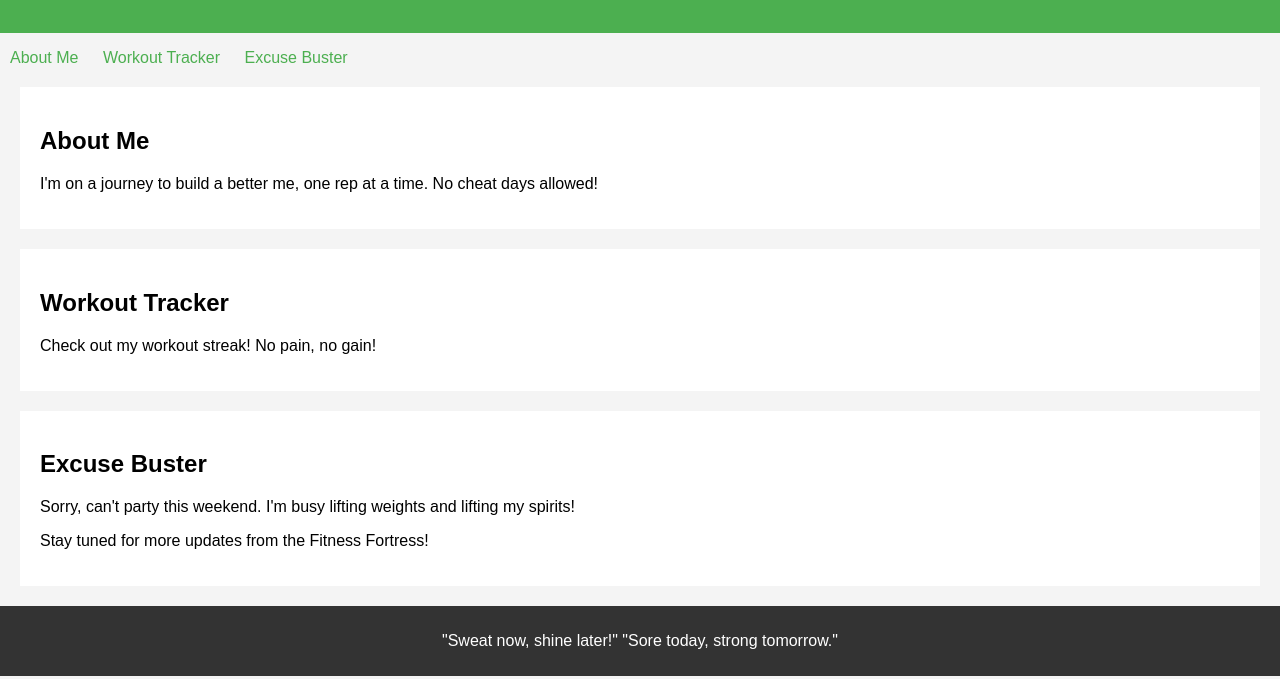
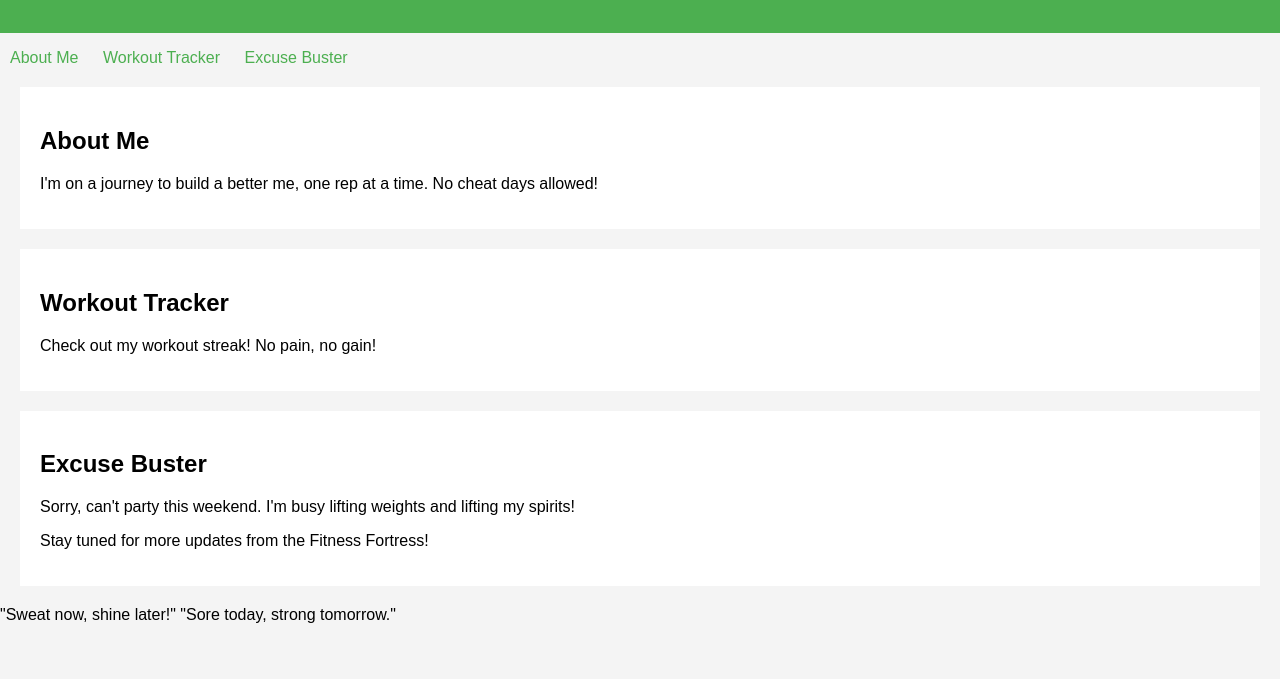
Before and after one commit to vbhashkar/fitness-website, a plain HTML site: page index.html in a window 1280 px wide. Shown: the part 121-800 px from the top of the page. Drawn offline with Linux system fonts and the light colour scheme.

Commit message:
Update styles.css

```diff
--- a/styles.css
+++ b/styles.css
@@ -33,9 +33,5 @@ section {
     background-color: white;
 }
 
-footer {
-    background-color: #333;
-    color: white;
-    text-align: center;
-    padding: 10px;
+
 }
```
